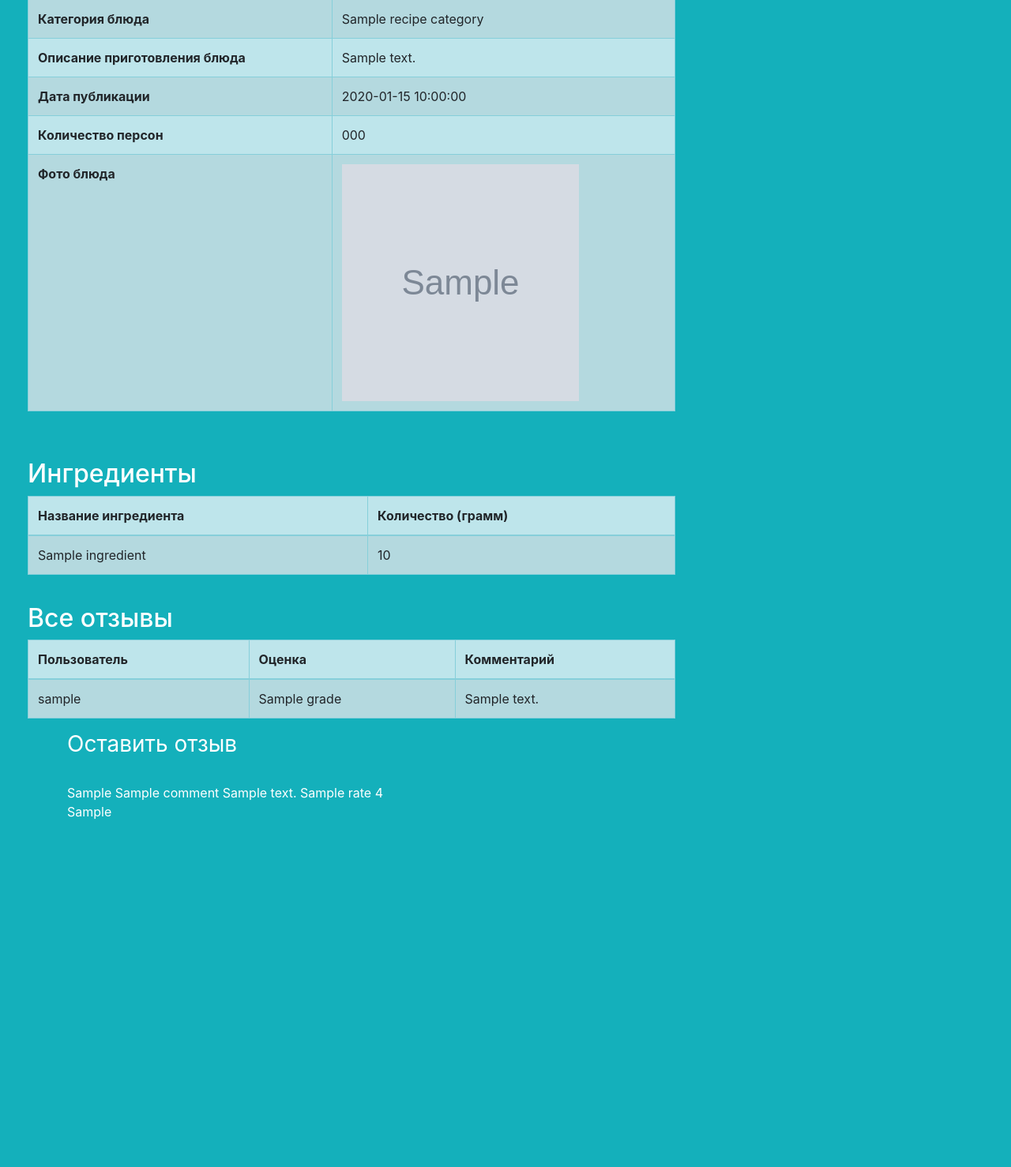
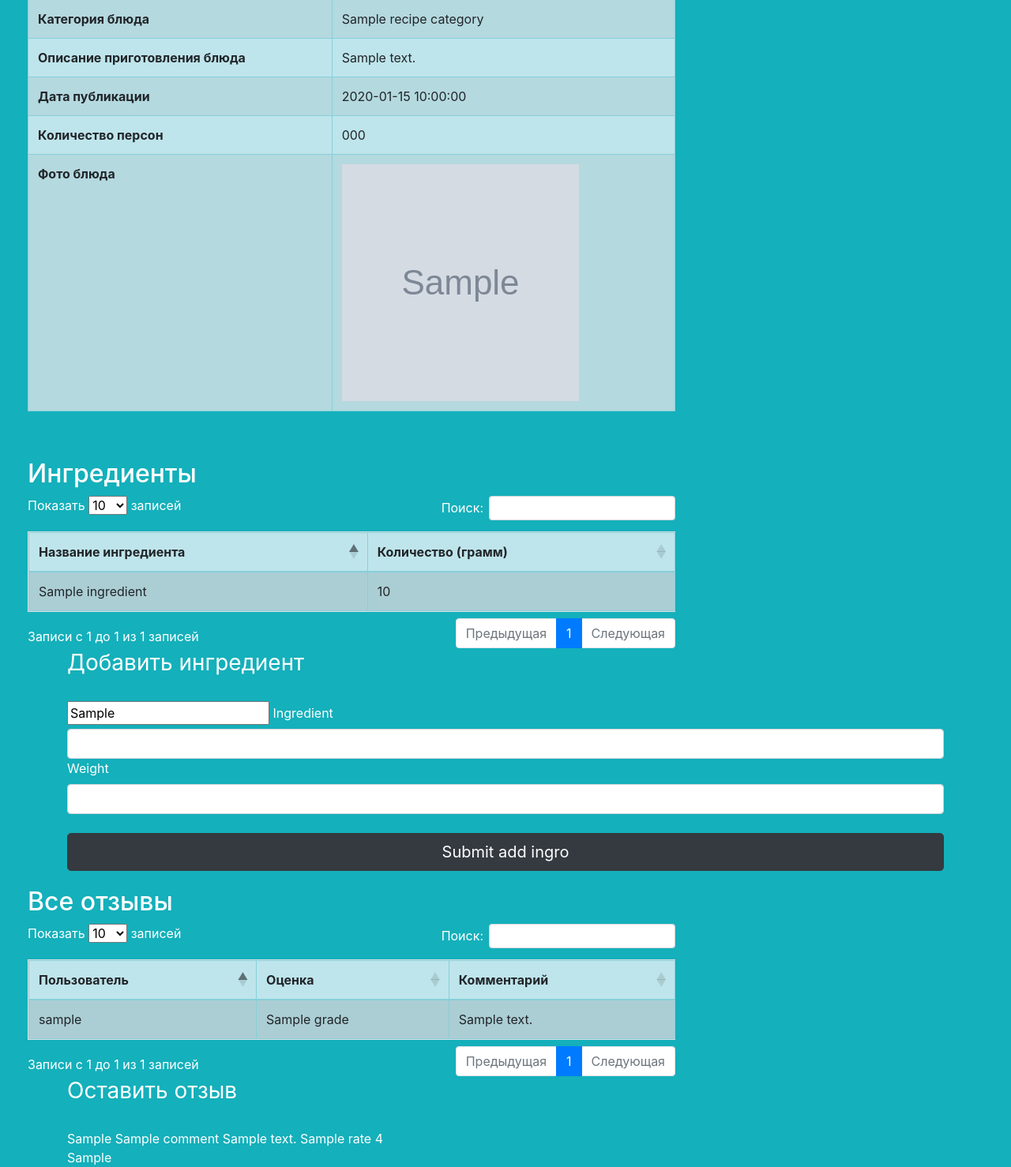
Before and after one commit to Jerrehy/BookOfRecipes, a Python web app: template recipe_app/recipe_page/templates/recipe/one_recipe.html in a window 1280 px wide. Shown: the part 219-1697 px from the top of the page at 79% size. Before the commit the page ends 1257 px from the top, so only its background shows below. Run offline with Jinja, Linux system fonts and the light colour scheme; the template is opened without the code that fills it: most values are stand-ins (such as "Sample title", 1, 10 or a date in 2020); grey boxes marked "Sample" are stand-in pictures; form fields are guessed from the names that the template uses; some libraries are stand-ins or nearby versions.

Commit message:
Ingredient add

```diff
--- a/recipe_app/forms.py
+++ b/recipe_app/forms.py
@@ -106,9 +106,9 @@ class AddIngredient(FlaskForm):
 # Форма для добавления ингредиента в рецепт
 class AddIngredientInRecipe(FlaskForm):
     id_recipe = HiddenField()
-    ingredient = StringField(label='Именование ингредиента')
+    ingredient = SelectField(label='Именование ингредиента', choices=[])
     weight = IntegerField(label='Вес ингредиента')
-    submit_add = SubmitField(label='Добавить ингредиент в рецепт')
+    submit_add_ingro = SubmitField(label='Добавить ингредиент в рецепт')
 
 
 # Форма удаления ингредиента
--- a/recipe_app/recipe_page/templates/recipe/one_recipe.html
+++ b/recipe_app/recipe_page/templates/recipe/one_recipe.html
@@ -70,6 +70,28 @@
         </table>
     </div>
 </div>
+{% if owner == current_user.get_id() %}
+<div class="container" align="left">
+    <h1 class="h3 me-auto font-weight-normal text-left">
+       Добавить ингредиент
+    </h1>
+    <br>
+    <form method="POST" class="form-add" action="{{url_for('recipe.one_recipe_page_view', id_recipe=id_recipe)}}" style="color:white">
+        {{ add_ingredient_form.id_recipe(value=id_recipe) }}
+
+        {{ add_ingredient_form.ingredient.label() }}
+        {{ add_ingredient_form.ingredient(class="form-control") }}
+
+        {{ add_ingredient_form.weight.label() }}
+        {{ add_ingredient_form.weight(class="form-control") }}
+
+        <br>
+
+        {{ add_ingredient_form.submit_add_ingro(class="btn btn-lg btn-block btn-dark") }}
+
+    </form>
+</div>
+{% endif %}
 <div class="row" style="margin-top:20px; margin-left:20px">
     <div class="col-8">
         <h2> Все отзывы</h2>
@@ -120,9 +142,10 @@
 {% block scripts %}
 <script>
     $(document).ready(function () {
-        $("ingredient").DataTable(
+        $("#comment").DataTable(
             {
                 columns: [
+                    { orderable: true, searchable: true },
                     { orderable: true, searchable: true },
                     { orderable: true, searchable: true }
                 ],
@@ -153,7 +176,7 @@
 </script>
 <script>
     $(document).ready(function () {
-        $("comment").DataTable(
+        $("#ingredient").DataTable(
             {
                 columns: [
                     { orderable: true, searchable: true },
```
Also changed, not shown: recipe_app/models.py (+23 -0 lines), recipe_app/recipe_page/recipe_page.py (+23 -3 lines).
